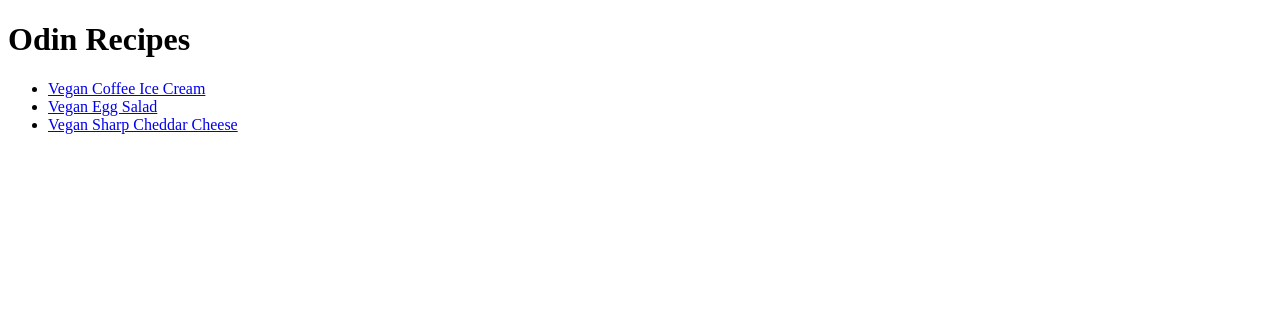
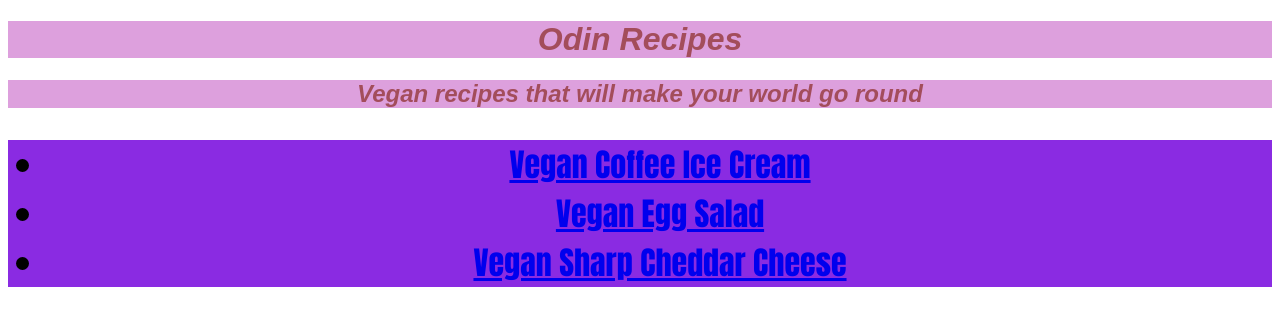
Before and after one commit to alibabs95/odin-recipes, a plain HTML site: page index.html in a window 1280 px wide. Drawn offline with Linux system fonts and the light colour scheme.

Commit message:
added css to file

```diff
--- a/index.html
+++ b/index.html
@@ -5,11 +5,13 @@
 <head>
     <meta charset="UTF-8">
     <title> Recipes! </title>
+    <link rel="stylesheet" href="style.css">
 </head>
 
 <body>
-    <h1> Odin Recipes </h1>
-    <ul>
+    <h1 class="heading">Odin Recipes</h1>
+    <h2 class="intro">Vegan recipes that will make your world go round</h2>
+    <ul id="link">
     <li> <a href="recipes/vegan-coffee-icecream.html"> Vegan Coffee Ice Cream </a> </li>
     <li> <a href="recipes/vegan-egg-salad.html"> Vegan Egg Salad </a> </li>
     <li> <a href="recipes/vegan-cheese.html"> Vegan Sharp Cheddar Cheese </a> </li>
--- /dev/null
+++ b/style.css
@@ -0,0 +1,16 @@
+/*style.css*/
+
+.heading,.intro {
+    color:rgb(163, 77, 91);
+    background-color:plum;
+    font-style:oblique;
+    font-family:Arial, Helvetica, sans-serif;
+    text-align:center;
+}
+
+#link {
+    background-color:blueviolet;
+    font-family:Impact, Haettenschweiler, 'Arial Narrow Bold', sans-serif;
+    font-size: 32px;
+    text-align:center;
+}
```
Also changed, not shown: images/best-vegan-coffee-ice-cream-recipe-without-ice-cream-maker-dairy-free-03.jpg (added), images/vegan-egg-salad-sandwich-tofu-recipe-best-04.webp (added), images/vegan-sharp-cheddar-cheese-recipe-best-easy-07.jpg (added).
